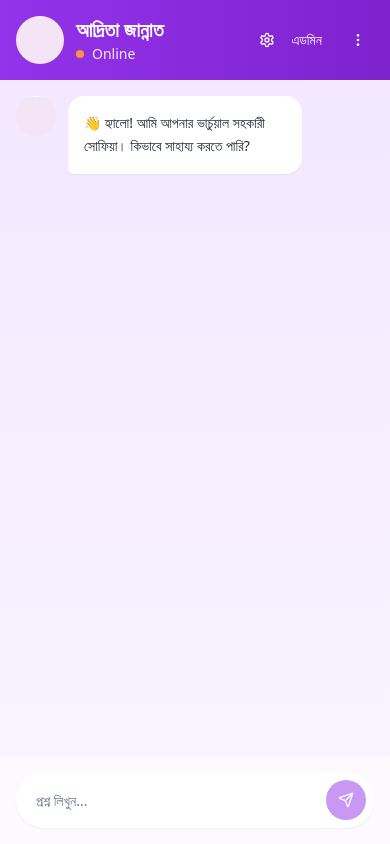
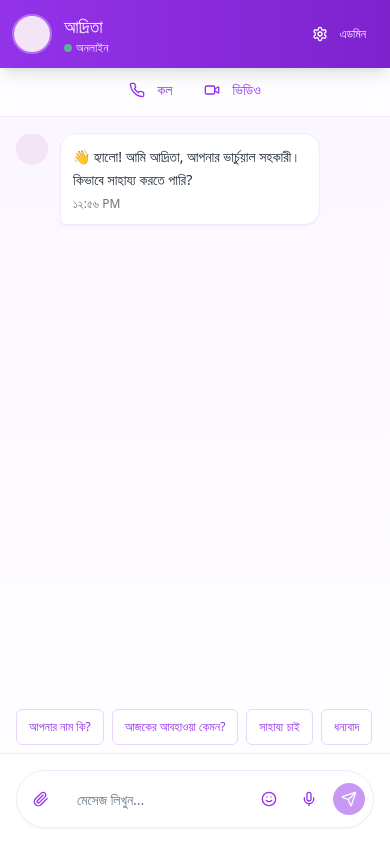
Before and after one commit to Shahriarsifat1/ekta-shikhe-bot-bhalo-73, a React (Vite) app: page / in a window 390 px wide. Built offline with nearby package versions, Linux system fonts and the light colour scheme.

Commit message:
Refactor: Improve UI and add features
- Removed icons from the user interface.
- Fixed the header and adjusted the "আদ্রিতা" name size.
- Implemented mobile-responsive design.
- Removed the three-dot icon.
- Enhanced overall styling.
- Added necessary features to the bot.

```diff
--- a/src/components/ChatInterface.tsx
+++ b/src/components/ChatInterface.tsx
@@ -2,7 +2,7 @@
 import { useState, useRef, useEffect } from "react";
 import { Button } from "@/components/ui/button";
 import { Input } from "@/components/ui/input";
-import { Send, User } from "lucide-react";
+import { Send, Mic, Smile, Paperclip, Phone, Video } from "lucide-react";
 import { useToast } from "@/hooks/use-toast";
 import { AIService } from "@/services/AIService";
 
@@ -11,6 +11,7 @@ interface Message {
   type: "user" | "bot";
   content: string;
   timestamp: Date;
+  messageType?: "text" | "voice" | "image";
 }
 
 export const ChatInterface = () => {
@@ -18,12 +19,14 @@ export const ChatInterface = () => {
     {
       id: "1",
       type: "bot",
-      content: "👋 হ্যালো! আমি আপনার ভার্চুয়াল সহকারী সোফিয়া। কিভাবে সাহায্য করতে পারি?",
-      timestamp: new Date()
+      content: "👋 হ্যালো! আমি আদ্রিতা, আপনার ভার্চুয়াল সহকারী। কিভাবে সাহায্য করতে পারি?",
+      timestamp: new Date(),
+      messageType: "text"
     }
   ]);
   const [inputMessage, setInputMessage] = useState("");
   const [isLoading, setIsLoading] = useState(false);
+  const [isTyping, setIsTyping] = useState(false);
   const messagesEndRef = useRef<HTMLDivElement>(null);
   const { toast } = useToast();
 
@@ -42,29 +45,38 @@ export const ChatInterface = () => {
       id: Date.now().toString(),
       type: "user",
       content: inputMessage,
-      timestamp: new Date()
+      timestamp: new Date(),
+      messageType: "text"
     };
 
     setMessages(prev => [...prev, userMessage]);
     setInputMessage("");
     setIsLoading(true);
+    setIsTyping(true);
 
     try {
+      // Simulate typing delay
+      setTimeout(() => setIsTyping(false), 1500);
+
       const response = await AIService.generateResponse(inputMessage);
 
       const botMessage: Message = {
         id: (Date.now() + 1).toString(),
         type: "bot",
         content: response,
-        timestamp: new Date()
+        timestamp: new Date(),
+        messageType: "text"
       };
 
-      setMessages(prev => [...prev, botMessage]);
+      setTimeout(() => {
+        setMessages(prev => [...prev, botMessage]);
+      }, 2000);
     } catch (error) {
       console.error("Error generating response:", error);
+      setIsTyping(false);
       toast({
-        title: "Error",
-        description: "Something went wrong. Please try again.",
+        title: "ত্রুটি",
+        description: "কিছু সমস্যা হয়েছে। আবার চেষ্টা করুন।",
         variant: "destructive"
       });
     } finally {
@@ -79,55 +91,82 @@ export const ChatInterface = () => {
     }
   };
 
+  const quickResponses = [
+    "আপনার নাম কি?",
+    "আজকের আবহাওয়া কেমন?",
+    "সাহায্য চাই",
+    "ধন্যবাদ"
+  ];
+
   return (
-    <div className="h-full bg-gradient-to-b from-purple-100 to-purple-50 flex flex-col">
+    <div className="h-screen bg-gradient-to-b from-purple-50 to-white flex flex-col pt-16">
+      {/* Quick Action Bar */}
+      <div className="bg-white/80 backdrop-blur-sm border-b border-purple-100 p-2">
+        <div className="flex justify-center space-x-2">
+          <Button variant="ghost" size="sm" className="text-purple-600 hover:bg-purple-100">
+            <Phone className="h-4 w-4 mr-1" />
+            কল
+          </Button>
+          <Button variant="ghost" size="sm" className="text-purple-600 hover:bg-purple-100">
+            <Video className="h-4 w-4 mr-1" />
+            ভিডিও
+          </Button>
+        </div>
+      </div>
+
+      {/* Messages Area */}
       <div className="flex-1 overflow-y-auto p-4 space-y-4">
         {messages.map((message) => (
           <div
             key={message.id}
             className={`flex ${message.type === "user" ? "justify-end" : "justify-start"}`}
           >
-            <div className={`flex items-start space-x-3 max-w-[80%] ${
+            <div className={`flex items-start space-x-3 max-w-[85%] ${
               message.type === "user" ? "flex-row-reverse space-x-reverse" : ""
             }`}>
-              <div className="w-10 h-10 rounded-full overflow-hidden flex-shrink-0">
-                {message.type === "bot" ? (
+              {message.type === "bot" && (
+                <div className="w-8 h-8 rounded-full overflow-hidden flex-shrink-0">
                   <img
                     src="/lovable-uploads/827fa798-e3ed-47a8-ade8-f0774aac7316.png"
-                    alt="আদ্রিতা জান্নাত"
+                    alt="আদ্রিতা"
                     className="w-full h-full object-cover"
                   />
-                ) : (
-                  <div className="w-full h-full bg-blue-500 flex items-center justify-center">
-                    <User size={20} className="text-white" />
-                  </div>
-                )}
-              </div>
-              <div className={`rounded-2xl p-4 max-w-sm ${
+                </div>
+              )}
+              <div className={`rounded-2xl p-3 max-w-sm shadow-sm ${
                 message.type === "user"
                   ? "bg-purple-600 text-white rounded-br-md"
-                  : "bg-white text-gray-800 rounded-bl-md shadow-sm"
+                  : "bg-white text-gray-800 rounded-bl-md border border-purple-100"
               }`}>
                 <p className="text-sm leading-relaxed">{message.content}</p>
+                <span className={`text-xs mt-1 block ${
+                  message.type === "user" ? "text-purple-200" : "text-gray-500"
+                }`}>
+                  {message.timestamp.toLocaleTimeString('bn-BD', {
+                    hour: '2-digit',
+                    minute: '2-digit'
+                  })}
+                </span>
               </div>
             </div>
           </div>
         ))}
-        {isLoading && (
+
+        {isTyping && (
           <div className="flex justify-start">
             <div className="flex items-start space-x-3">
-              <div className="w-10 h-10 rounded-full overflow-hidden">
+              <div className="w-8 h-8 rounded-full overflow-hidden">
                 <img
                   src="/lovable-uploads/827fa798-e3ed-47a8-ade8-f0774aac7316.png"
-                  alt="আদ্রিতা জান্নাত"
+                  alt="আদ্রিতা"
                   className="w-full h-full object-cover"
                 />
               </div>
-              <div className="bg-white rounded-2xl rounded-bl-md p-4 shadow-sm">
+              <div className="bg-white rounded-2xl rounded-bl-md p-3 shadow-sm border border-purple-100">
                 <div className="flex space-x-1">
-                  <div className="w-2 h-2 bg-gray-400 rounded-full animate-bounce"></div>
-                  <div className="w-2 h-2 bg-gray-400 rounded-full animate-bounce" style={{ animationDelay: "0.1s" }}></div>
-                  <div className="w-2 h-2 bg-gray-400 rounded-full animate-bounce" style={{ animationDelay: "0.2s" }}></div>
+                  <div className="w-2 h-2 bg-purple-400 rounded-full animate-bounce"></div>
+                  <div className="w-2 h-2 bg-purple-400 rounded-full animate-bounce" style={{ animationDelay: "0.1s" }}></div>
+                  <div className="w-2 h-2 bg-purple-400 rounded-full animate-bounce" style={{ animationDelay: "0.2s" }}></div>
                 </div>
               </div>
             </div>
@@ -136,22 +175,63 @@ export const ChatInterface = () => {
         <div ref={messagesEndRef} />
       </div>
 
-      <div className="p-4 bg-white/50">
-        <div className="flex items-center space-x-3 bg-white rounded-full p-2 shadow-sm">
+      {/* Quick Response Suggestions */}
+      {messages.length <= 2 && (
+        <div className="px-4 pb-2">
+          <div className="flex flex-wrap gap-2">
+            {quickResponses.map((response, index) => (
+              <Button
+                key={index}
+                variant="outline"
+                size="sm"
+                onClick={() => setInputMessage(response)}
+                className="text-xs border-purple-200 text-purple-600 hover:bg-purple-50"
+              >
+                {response}
+              </Button>
+            ))}
+          </div>
+        </div>
+      )}
+
+      {/* Input Area */}
+      <div className="p-4 bg-white/50 backdrop-blur-sm border-t border-purple-100">
+        <div className="flex items-center space-x-2 bg-white rounded-full p-2 shadow-sm border border-purple-100">
+          <Button
+            variant="ghost"
+            size="sm"
+            className="text-purple-600 hover:bg-purple-100 rounded-full w-8 h-8 p-0"
+          >
+            <Paperclip className="h-4 w-4" />
+          </Button>
           <Input
             value={inputMessage}
             onChange={(e) => setInputMessage(e.target.value)}
             onKeyPress={handleKeyPress}
-            placeholder="প্রশ্ন লিখুন..."
+            placeholder="মেসেজ লিখুন..."
             disabled={isLoading}
             className="flex-1 border-0 bg-transparent focus-visible:ring-0 focus-visible:ring-offset-0 text-sm"
           />
           <Button
+            variant="ghost"
+            size="sm"
+            className="text-purple-600 hover:bg-purple-100 rounded-full w-8 h-8 p-0"
+          >
+            <Smile className="h-4 w-4" />
+          </Button>
+          <Button
+            variant="ghost"
+            size="sm"
+            className="text-purple-600 hover:bg-purple-100 rounded-full w-8 h-8 p-0"
+          >
+            <Mic className="h-4 w-4" />
+          </Button>
+          <Button
             onClick={handleSendMessage}
             disabled={isLoading || !inputMessage.trim()}
-            className="bg-purple-600 hover:bg-purple-700 rounded-full w-10 h-10 p-0"
+            className="bg-purple-600 hover:bg-purple-700 rounded-full w-8 h-8 p-0"
           >
-            <Send size={16} />
+            <Send className="h-4 w-4" />
           </Button>
         </div>
       </div>
--- a/src/components/Header.tsx
+++ b/src/components/Header.tsx
@@ -1,5 +1,5 @@
 
-import { Settings, MoreVertical } from "lucide-react";
+import { Settings } from "lucide-react";
 import { Button } from "@/components/ui/button";
 import { useNavigate } from "react-router-dom";
 
@@ -11,10 +11,10 @@ export const Header = ({ showAdminButton = true }: HeaderProps) => {
   const navigate = useNavigate();
 
   return (
-    <header className="bg-gradient-to-r from-purple-600 to-purple-700 text-white p-4">
-      <div className="flex items-center justify-between">
+    <header className="bg-gradient-to-r from-purple-600 to-purple-700 text-white p-3 fixed top-0 left-0 right-0 z-50 shadow-lg">
+      <div className="flex items-center justify-between max-w-md mx-auto">
         <div className="flex items-center space-x-3">
-          <div className="w-12 h-12 rounded-full overflow-hidden">
+          <div className="w-10 h-10 rounded-full overflow-hidden border-2 border-white/30">
             <img
               src="/lovable-uploads/827fa798-e3ed-47a8-ade8-f0774aac7316.png"
               alt="আদ্রিতা জান্নাত"
@@ -22,36 +22,27 @@ export const Header = ({ showAdminButton = true }: HeaderProps) => {
             />
           </div>
           <div>
-            <h1 className="text-xl font-semibold text-white">
-              আদ্রিতা জান্নাত
+            <h1 className="text-lg font-medium text-white">
+              আদ্রিতা
             </h1>
-            <div className="flex items-center space-x-2">
-              <div className="w-2 h-2 bg-orange-400 rounded-full"></div>
-              <span className="text-sm text-white/90">Online</span>
+            <div className="flex items-center space-x-1">
+              <div className="w-2 h-2 bg-green-400 rounded-full animate-pulse"></div>
+              <span className="text-xs text-white/90">অনলাইন</span>
             </div>
           </div>
         </div>
 
-        <div className="flex items-center space-x-2">
-          {showAdminButton && (
-            <Button
-              onClick={() => navigate("/admin")}
-              variant="ghost"
-              size="sm"
-              className="text-white hover:bg-white/20"
-            >
-              <Settings className="h-4 w-4 mr-2" />
-              এডমিন
-            </Button>
-          )}
+        {showAdminButton && (
           <Button
+            onClick={() => navigate("/admin")}
             variant="ghost"
             size="sm"
-            className="text-white hover:bg-white/20 p-2"
+            className="text-white hover:bg-white/20 px-3 py-1 text-xs"
           >
-            <MoreVertical className="h-5 w-5" />
+            <Settings className="h-3 w-3 mr-1" />
+            এডমিন
           </Button>
-        </div>
+        )}
       </div>
     </header>
   );
--- a/src/pages/Index.tsx
+++ b/src/pages/Index.tsx
@@ -4,11 +4,9 @@ import { ChatInterface } from "@/components/ChatInterface";
 
 const Index = () => {
   return (
-    <div className="h-screen flex flex-col">
+    <div className="h-screen flex flex-col bg-gray-50">
       <Header />
-      <div className="flex-1">
-        <ChatInterface />
-      </div>
+      <ChatInterface />
     </div>
   );
 };
```
